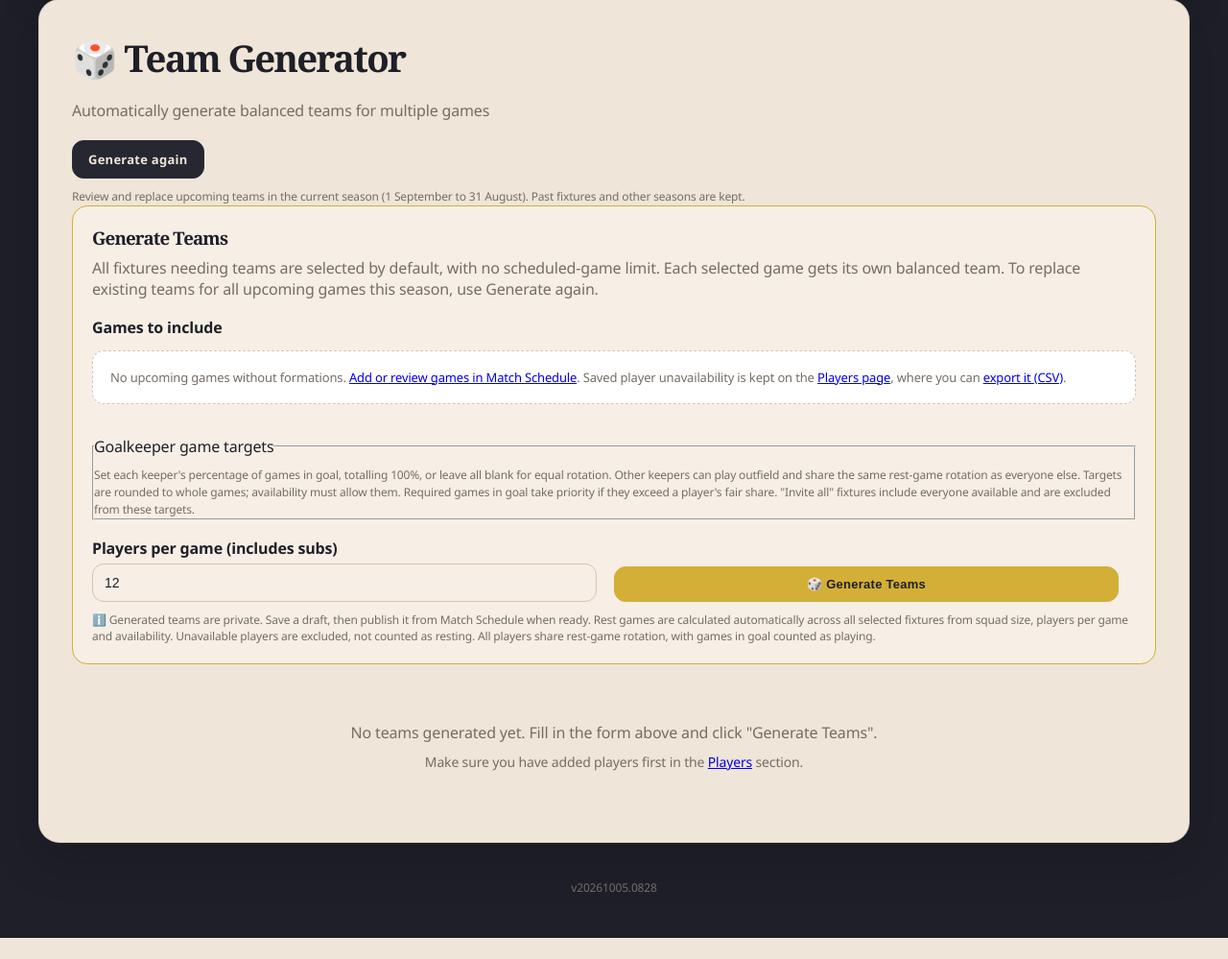
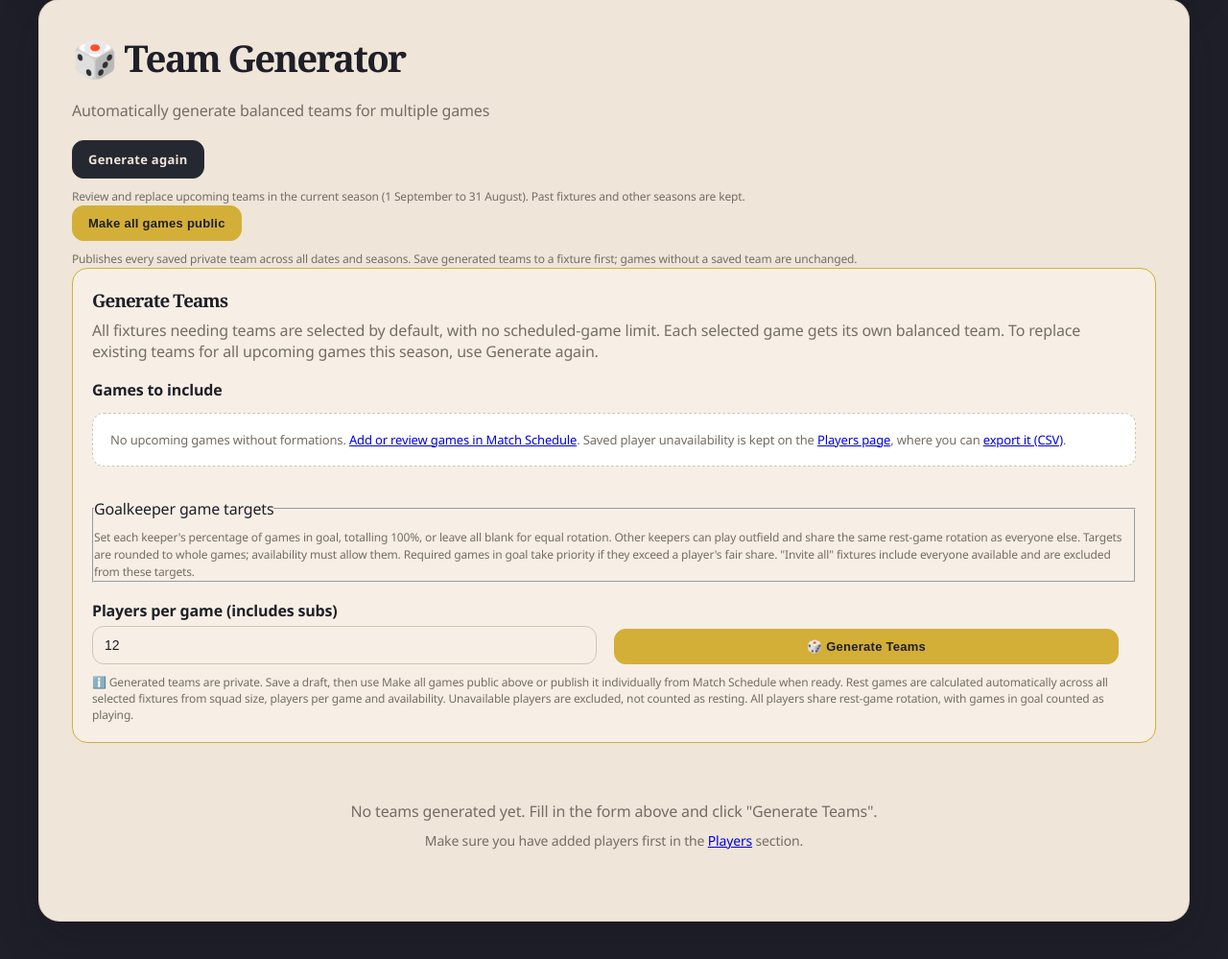
Before and after one commit to counterfitninja/frometowneagles, a Flask app: page /team-generator in a window 1280 px wide. Shown: the part 159-1158 px from the top of the page at 96% size. Before the commit the page ends 1136 px from the top, so only its background shows below. Run offline with Flask 3, Linux system fonts and the light colour scheme; the visitor is signed in with stand-in values (Sample User, id 1); data comes from the database, SQL or seed files in the repository; data that the repository does not hold is empty.

Commit message:
Add bulk publication for saved game teams
Co-authored-by: Copilot App <223556219+Copilot@users.noreply.github.com>

```diff
--- a/app.py
+++ b/app.py
@@ -1407,6 +1407,24 @@ def set_team_publication(match_id):
         conn.commit()
     return redirect(url_for('matches'))
 
+@app.route('/team-generator/publish-all', methods=['POST'])
+@login_required
+def publish_all_teams():
+    with get_db() as conn:
+        cursor = conn.execute('''
+            UPDATE matches SET team_published = 1
+            WHERE team_published = 0
+            AND EXISTS (SELECT 1 FROM formations WHERE formations.id = matches.formation_id)
+        ''')
+        published_count = cursor.rowcount
+        conn.commit()
+    message = (f'Made {published_count} saved team(s) public.'
+               if published_count else 'No saved private teams to publish.')
+    params = {'success': message}
+    if request.form.get('regenerate') == '1':
+        params['regenerate'] = '1'
+    return redirect(url_for('team_generator', **params))
+
 def current_season_bounds(today=None):
     today = today or datetime.now().date()
     year = today.year if today.month >= 9 else today.year - 1
@@ -1455,6 +1473,7 @@ def team_generator():
         team_size=get_setting('generator_team_size', 12),
         goalkeeper_percentages=json.loads(get_setting('generator_keeper_percentages', '{}')),
         regenerate=regenerate,
+        success=request.args.get('success'),
         num_games=len(matches) if matches else 4,
         version=VERSION
     )
--- a/templates/team_generator.html
+++ b/templates/team_generator.html
@@ -512,6 +512,13 @@
     <p role="status" style="margin-bottom: 18px;">{{ success }}</p>
     {% endif %}
 
+    <form method="POST" action="{{ url_for('publish_all_teams') }}"
+          onsubmit="return confirm('Make every saved private team public, including past games and other seasons? Unsaved generated teams will not be published.');">
+        {% if regenerate %}<input type="hidden" name="regenerate" value="1">{% endif %}
+        <button type="submit" class="btn btn-success">Make all games public</button>
+        <p class="selection-help">Publishes every saved private team across all dates and seasons. Save generated teams to a fixture first; games without a saved team are unchanged.</p>
+    </form>
+
     <div class="generator-section">
         {% if regenerate %}
         <h3 style="color: #1e1f28; margin-bottom: 8px;">Generate again</h3>
@@ -677,7 +684,7 @@
             </div>
         </form>
         <p style="font-size: 12px; color: #756d66; margin-top: 10px;">
-            ℹ️ Generated teams are private. Save a draft, then publish it from Match Schedule when ready. Rest games are calculated automatically across all selected fixtures from squad size, players per game and availability. Unavailable players are excluded, not counted as resting. All players share rest-game rotation, with games in goal counted as playing.
+            ℹ️ Generated teams are private. Save a draft, then use Make all games public above or publish it individually from Match Schedule when ready. Rest games are calculated automatically across all selected fixtures from squad size, players per game and availability. Unavailable players are excluded, not counted as resting. All players share rest-game rotation, with games in goal counted as playing.
         </p>
     </div>
 
@@ -943,7 +950,7 @@ function showMatchSelectionModal(teamIndex, team) {
     let modalContent = `
         <div style="background: white; padding: 30px; border-radius: 0; max-width: 500px; width: 90%; max-height: 80vh; overflow-y: auto;">
             <h3 style="margin-bottom: 20px; color: #1e1f28;">Save Private Team Draft</h3>
-            <p>This team stays private until you publish it from Match Schedule.</p>
+            <p>This team stays private until you use Make all games public or publish it from Match Schedule.</p>
     `;
 
     if (availableMatches && availableMatches.length > 0) {
```
Also changed, not shown: tests/test_team_generation.py (+67 -0 lines), README.md.
